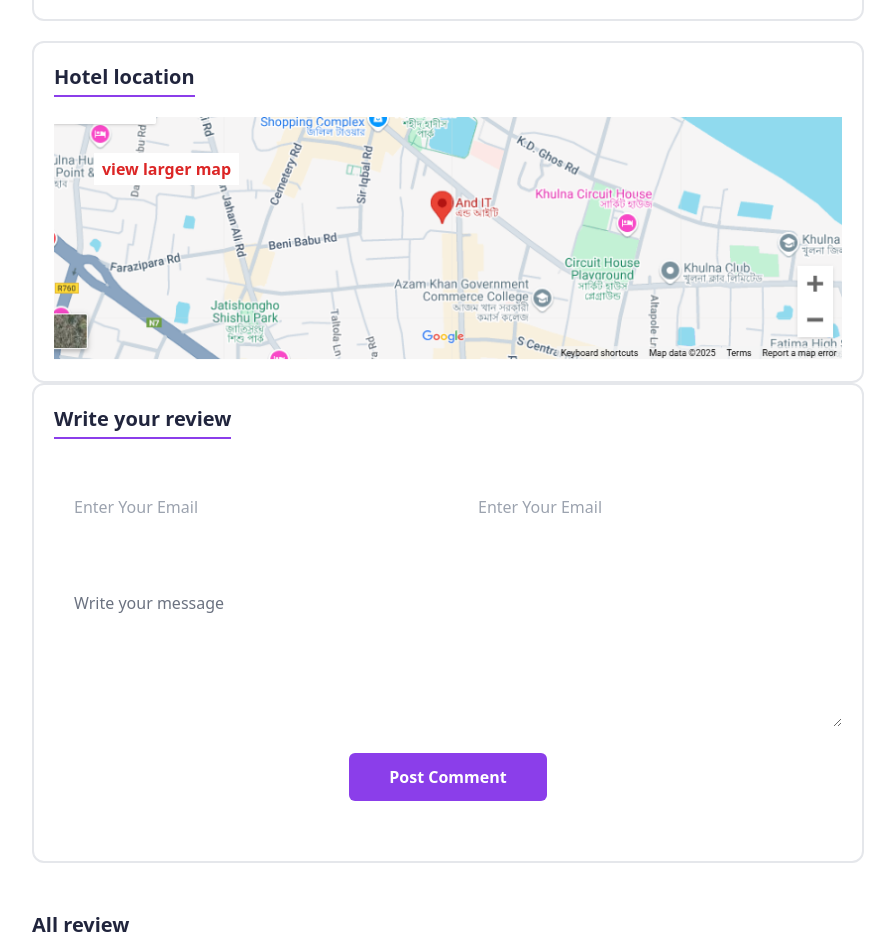
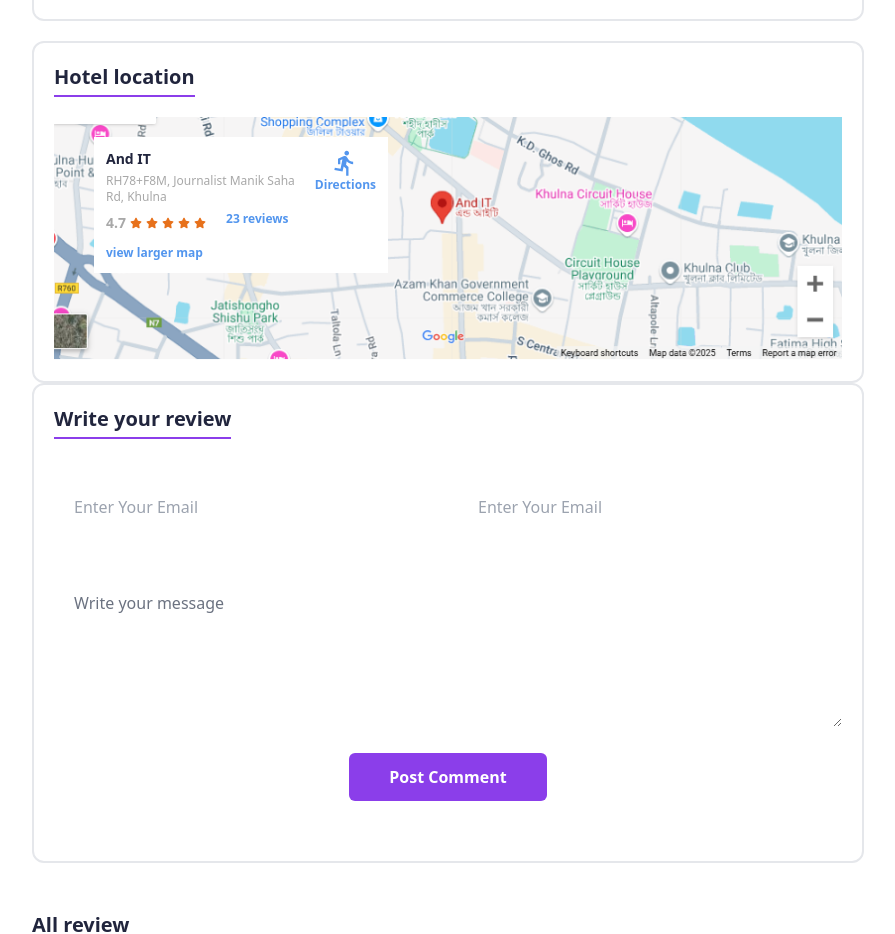
Before and after one commit to ariyanEiasin02/Tourism-Hotel, a React (Vite) app: page /hotelView in a window 1280 px wide. Shown: the part 2780-3714 px from the top of the page, without its empty margins (0-895 px from the left). Built offline with nearby package versions, Linux system fonts and the light colour scheme; a web font is replaced by a local one.

Commit message:
location section modified

```diff
--- a/src/Pages/HotelView/Location.jsx
+++ b/src/Pages/HotelView/Location.jsx
@@ -1,4 +1,6 @@
 import React from 'react'
+import { FaStar } from "react-icons/fa6";
+import { MdOutlineDirectionsRun } from "react-icons/md";
 
 function Location() {
   return (
@@ -8,7 +10,37 @@ function Location() {
    <h3 className='text-xl font-semibold text-[#21253D] border-b-2 w-fit pb-1 border-[#8B3EEA] mb-5'>Hotel location</h3>
 
       <img className='relative cursor-pointer' src="googleMap.png" alt="" />
-      <p className='absolute px-2 py-1 ml-10 -mt-32 font-semibold text-red-600 bg-white cursor-pointer lg:-mt-52'><a href="https://www.google.com/maps/@23.7687879,90.3640686,15z?entry=ttu&g_ep=EgoyMDI1MDIwNS4xIKXMDSoASAFQAw%3D%3D">view larger map</a></p>
+      <div className='absolute flex gap-5 px-3 py-3 ml-10 -mt-40 bg-white cursor-pointer lg:-mt-56'>
+        {/* map-info-left */}
+      <div>
+      <h6 className='text-sm font-semibold text-[#21253D]'>And IT</h6>
+        <p className='text-xs text-[#A8A8A8] mt-1'>RH78+F8M, Journalist Manik Saha</p>
+        <p className='text-xs text-[#A8A8A8]'>Rd, Khulna</p>
+        <div className='flex items-center gap-5'>
+          <div className='flex items-center gap-1 mt-2'>
+          <p className='text-[#A8A8A8] text-sm font-semibold'>4.7 </p>
+          <div className='flex gap-1'>
+          <FaStar className='w-3 h-3 text-[#E7711B]' />
+          <FaStar className='w-3 h-3 text-[#E7711B]' />
+          <FaStar className='w-3 h-3 text-[#E7711B]' />
+          <FaStar className='w-3 h-3 text-[#E7711B]' />
+          <FaStar className='w-3 h-3 text-[#E7711B]' />
+          </div>
+          </div>
+
+
+          <span className='text-[#5396EE] hover:underline transition-all duration-700 text-xs font-semibold'>23 reviews</span>
+
+        </div>
+
+      <p className='text-[#5396EE] hover:underline transition-all duration-700 text-xs font-semibold mt-3'><a href="https://www.google.com/maps/@23.7687879,90.3640686,15z?entry=ttu&g_ep=EgoyMDI1MDIwNS4xIKXMDSoASAFQAw%3D%3D">view larger map</a></p>
+      </div>
+      {/* map-info-right */}
+      <div className='flex flex-col items-center'>
+      <MdOutlineDirectionsRun className='text-[#5396EE] w-7 h-7'/>
+        <p className='text-[#5396EE] hover:underline transition-all duration-700 text-xs font-semibold'>Directions</p>
+      </div>
+      </div>
 
 
    </div>
```
